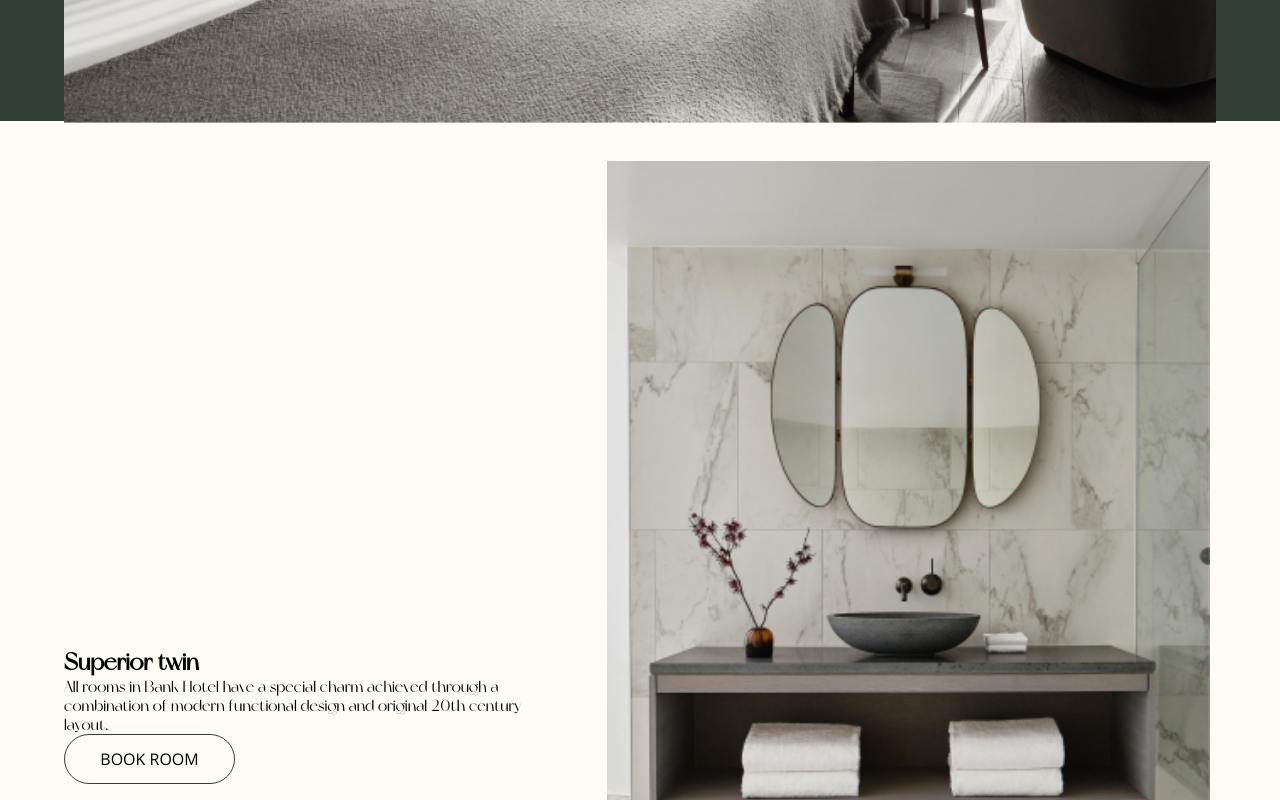
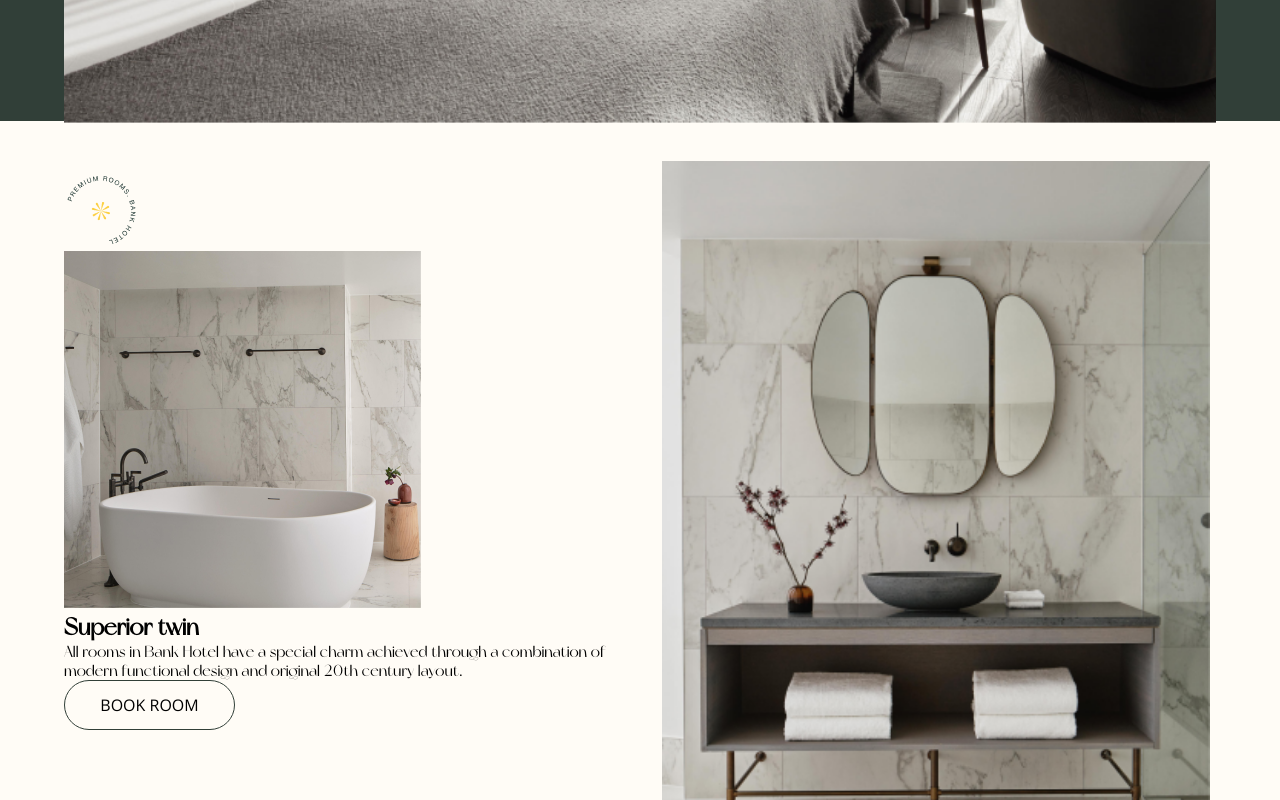
Before and after one commit to gift56/Fullstack-HotelWebsite, a React (Create React App) app: page /rooms in a window 1280 px wide. Shown: the part 1960-2760 px from the top of the page. Built offline with nearby package versions, Linux system fonts and the light colour scheme.

Commit message:
working on left side

```diff
--- a/src/styles/RoomStyle/RoomOptions.styled.js
+++ b/src/styles/RoomStyle/RoomOptions.styled.js
@@ -15,6 +15,7 @@ export const OptionArea = styled.div`
   gap: 2rem;
   @media screen and (min-width: ${({ theme }) => theme.mobile.phone2}) {
     flex-direction: row;
+    align-items: flex-start;
     justify-content: space-between;
   }
   button {
@@ -33,10 +34,24 @@ export const OptionArea = styled.div`
 `;
 
 export const OptionLeftArea = styled.div`
+  width: 100%;
   .imageCon {
     display: none;
     @media screen and (min-width: ${({ theme }) => theme.mobile.phone2}) {
+      display: block;
+    }
+  }
+  .text {
+    display: flex;
+    flex-direction: column;
+    align-items: flex-start;
+    justify-content: center;
+    width: 100%;
+    button {
       display: none;
+      @media screen and (min-width: ${({ theme }) => theme.mobile.phone2}) {
+        display: block;
+      }
     }
   }
 `;
@@ -90,6 +105,9 @@ export const OptionRightArea = styled.div`
       display: flex;
       justify-content: flex-end;
       align-items: center;
+      @media screen and (min-width: ${({ theme }) => theme.mobile.phone2}) {
+        display: none;
+      }
     }
   }
 `;
```
